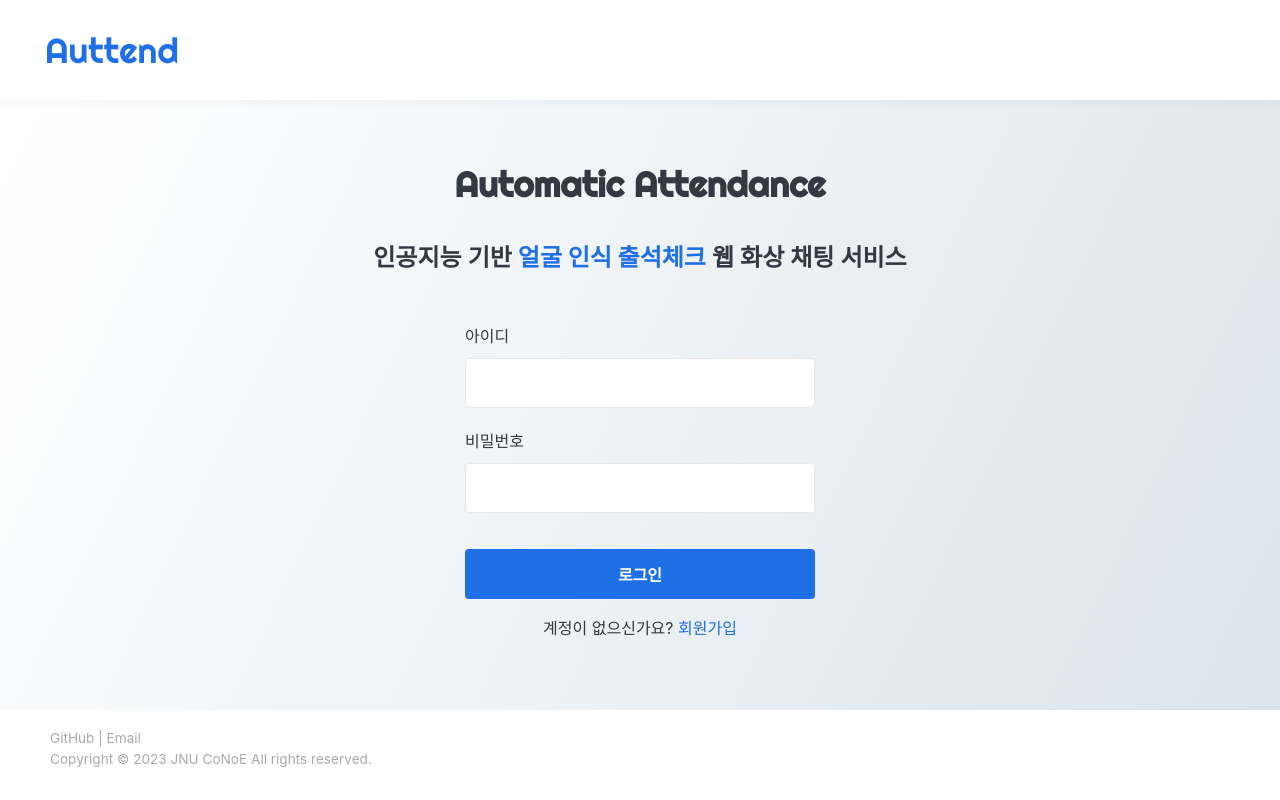
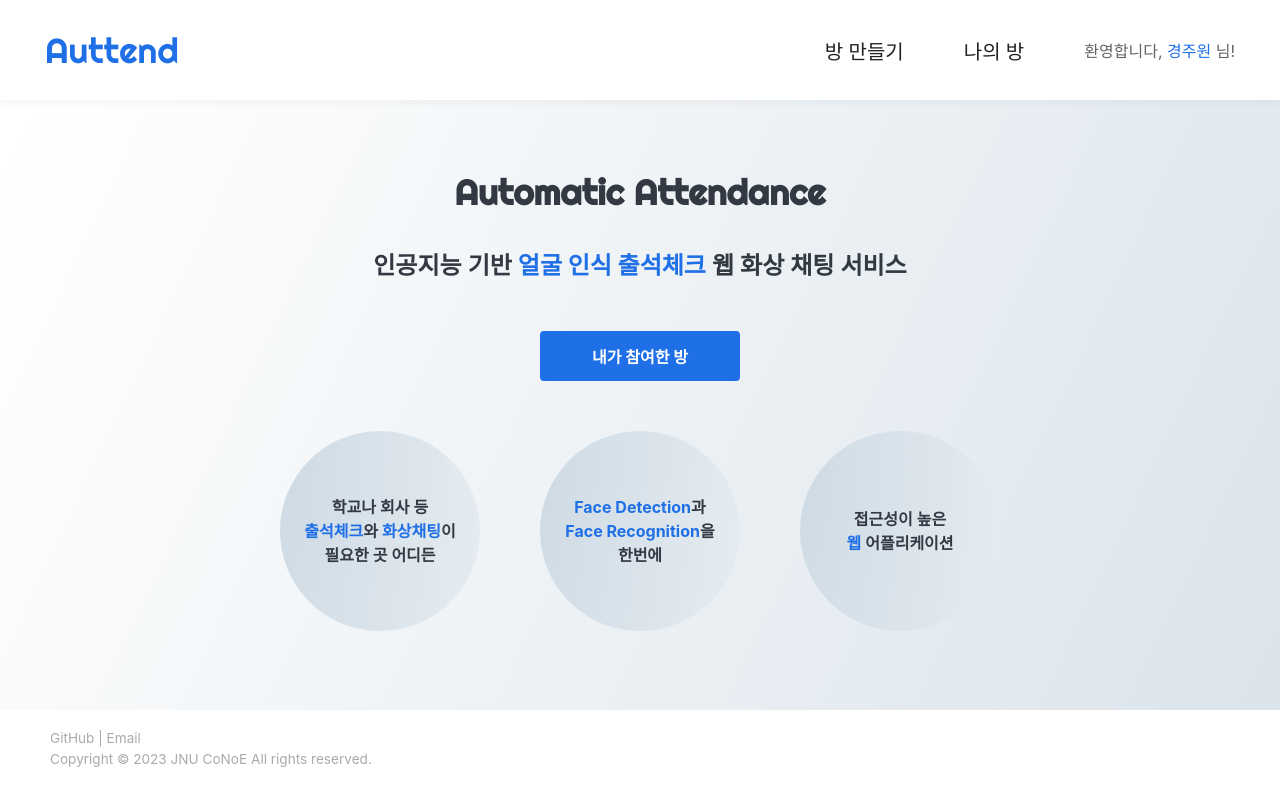
Before and after one commit to JNU-econovation/CoNoE, a React (Vite) app in the folder src/client/: page / in a window 1280 px wide. Built offline with nearby package versions, Linux system fonts and the light colour scheme; a web font is replaced by a local one.

Commit message:
feat: 로그인 여부에 따른 라우터 설정

```diff
--- a/src/client/src/App.jsx
+++ b/src/client/src/App.jsx
@@ -1,19 +1,21 @@
+import { useState } from "react";
 import { BrowserRouter, Routes, Route } from "react-router-dom";
 import { ThemeProvider } from "styled-components";
 import { HelmetProvider } from "react-helmet-async";
+
 import theme from "./styles/theme.js";
 import GlobalStyle from "./styles/GlobalStyle.js";
 import routes from "./routes.js";
+
 import Home from "./pages/Home.jsx";
 import SignUs from "./pages/SignUs.jsx";
 import CreateRoom from "./pages/CreateRoom.jsx";
+import SignIn from "./pages/SignIn";
 
-function AppRouter() {
+function PrivateRouter() {
   return (
-    <BrowserRouter>
-      <Routes>
+    <>
       <Route path={routes.home} element={<Home />} />
-        <Route path={routes.register} element={<SignUs />} />
       <Route path={routes.myPage} element={<div>my page</div>} />
       <Route path={routes.room} element={<div>Room</div>} />
       <Route path={routes.myRoom} element={<div>My Room</div>} />
@@ -21,7 +23,25 @@ function AppRouter() {
       <Route path={routes.createRoom} element={<CreateRoom />} />
       <Route path={routes.manageRoom} element={<div>Manage Room</div>} />
       <Route path="*" element={<div>error</div>} />
-      </Routes>
+    </>
+  );
+}
+
+function PublicRouter() {
+  return (
+    <>
+      <Route path={routes.home} element={<SignIn />} />
+      <Route path={routes.register} element={<SignUs />} />
+      <Route path="*" element={<div>error</div>} />
+    </>
+  );
+}
+
+function AppRouter() {
+  const [isLoggedIn, setIsLoggedIn] = useState(true);
+  return (
+    <BrowserRouter>
+      <Routes>{isLoggedIn ? PrivateRouter() : PublicRouter()}</Routes>
     </BrowserRouter>
   );
 }
--- a/src/client/src/components/home/Main.jsx
+++ /dev/null
@@ -1,82 +0,0 @@
-import React from "react";
-import styled from "styled-components";
-import { useNavigate } from "react-router-dom";
-
-import routes from "../../routes.js";
-import BlueButton from "../common/BlueButton.jsx";
-import Explanation from "./Explanation.jsx";
-
-const CircleBox = styled.article`
-  height: 200px;
-  margin-top: 50px;
-  display: grid;
-  grid-template-columns: 200px 200px 200px;
-  column-gap: 60px;
-`;
-
-const Circle = styled.div`
-  display: flex;
-  justify-content: center;
-  align-items: center;
-
-  border-radius: 9999px;
-  background: radial-gradient(
-    308.35% 966.56% at -26.83% -36%,
-    #c7d5e0 0.3%,
-    #ffffff 78.57%
-  );
-
-  .text {
-    text-align: center;
-    color: ${({ theme }) => theme.color.body};
-    font-weight: 600;
-    line-height: 150%;
-    strong {
-      color: ${({ theme }) => theme.color.main};
-      font-weight: 700;
-    }
-  }
-`;
-
-function Main() {
-  const navigate = useNavigate();
-  return (
-    <>
-      <Explanation />
-      <BlueButton
-        text="내가 참여한 방"
-        onClick={() => {
-          navigate(routes.myRoom);
-        }}
-      />
-
-      <CircleBox>
-        <Circle>
-          <div className="text">
-            학교나 회사 등<br />
-            <strong>출석체크</strong>와 <strong>화상채팅</strong>이<br />
-            필요한 곳 어디든
-          </div>
-        </Circle>
-
-        <Circle>
-          <div className="text">
-            <strong>Face Detection</strong>과<br />
-            <strong>Face Recognition</strong>을<br />
-            한번에
-          </div>
-        </Circle>
-
-        <Circle>
-          <div className="text">
-            접근성이 높은
-            <br />
-            <strong>웹</strong> 어플리케이션
-          </div>
-        </Circle>
-      </CircleBox>
-    </>
-  );
-}
-
-export default Main;
--- a/src/client/src/components/home/SignIn.jsx
+++ /dev/null
@@ -1,25 +0,0 @@
-import React from "react";
-import Explanation from "./Explanation.jsx";
-import Form from "../common/form/Form.jsx";
-import RegisterPhrase from "./RegisterPhrase.jsx";
-
-import FORM_INFO from "../../constant/FORM_INFO.js";
-import FORM_DEFAULT from "../../constant/FORM_DEFAULT.js";
-
-function SignIn() {
-  return (
-    <>
-      <Explanation />
-      <Form
-        onSubmit={(data) => console.log(data)}
-        onError={(err) => console.log(err)}
-        inputInformations={FORM_INFO.SIGN_IN}
-        defaultValues={FORM_DEFAULT.SIGN_IN}
-        buttonLabel="로그인"
-      />
-      <RegisterPhrase />
-    </>
-  );
-}
-
-export default React.memo(SignIn);
--- a/src/client/src/pages/Home.jsx
+++ b/src/client/src/pages/Home.jsx
@@ -1,24 +1,85 @@
-import React, { useState } from "react";
+import React from "react";
+import { useNavigate } from "react-router-dom";
+import styled from "styled-components";
+
 import Layout from "../components/common/layout/Layout.jsx";
-import Main from "../components/home/Main.jsx";
-import SignIn from "../components/home/SignIn.jsx";
+import Explanation from "../components/home/Explanation.jsx";
+import BlueButton from "../components/common/BlueButton.jsx";
+
+import routes from "../routes.js";
+
+const CircleBox = styled.article`
+  height: 200px;
+  margin-top: 50px;
+  display: grid;
+  grid-template-columns: 200px 200px 200px;
+  column-gap: 60px;
+`;
+
+const Circle = styled.div`
+  display: flex;
+  justify-content: center;
+  align-items: center;
+
+  border-radius: 9999px;
+  background: radial-gradient(
+    308.35% 966.56% at -26.83% -36%,
+    #c7d5e0 0.3%,
+    #ffffff 78.57%
+  );
+
+  .text {
+    text-align: center;
+    color: ${({ theme }) => theme.color.body};
+    font-weight: 600;
+    line-height: 150%;
+    strong {
+      color: ${({ theme }) => theme.color.main};
+      font-weight: 700;
+    }
+  }
+`;
 
 function Home() {
-  const [isLoggedIn, setIsLoggedIn] = useState(false);
+  const navigate = useNavigate();
 
-  if (!isLoggedIn) {
-    return (
-      <Layout isLoggedIn={isLoggedIn}>
-        <SignIn />
-      </Layout>
-    );
-  } else {
-    return (
-      <Layout isLoggedIn={isLoggedIn}>
-        <Main />
-      </Layout>
-    );
-  }
+  return (
+    <Layout isLoggedIn={true}>
+      <Explanation />
+      <BlueButton
+        text="내가 참여한 방"
+        onClick={() => {
+          navigate(routes.myRoom);
+        }}
+      />
+
+      <CircleBox>
+        <Circle>
+          <div className="text">
+            학교나 회사 등<br />
+            <strong>출석체크</strong>와 <strong>화상채팅</strong>이<br />
+            필요한 곳 어디든
+          </div>
+        </Circle>
+
+        <Circle>
+          <div className="text">
+            <strong>Face Detection</strong>과<br />
+            <strong>Face Recognition</strong>을<br />
+            한번에
+          </div>
+        </Circle>
+
+        <Circle>
+          <div className="text">
+            접근성이 높은
+            <br />
+            <strong>웹</strong> 어플리케이션
+          </div>
+        </Circle>
+      </CircleBox>
+    </Layout>
+  );
 }
 
 export default Home;
--- /dev/null
+++ b/src/client/src/pages/SignIn.jsx
@@ -0,0 +1,27 @@
+import React from "react";
+
+import Layout from "../components/common/layout/Layout.jsx";
+import Explanation from "../components/home/Explanation.jsx";
+import RegisterPhrase from "../components/home/RegisterPhrase.jsx";
+
+import Form from "../components/common/form/Form.jsx";
+import FORM_INFO from "../constant/FORM_INFO.js";
+import FORM_DEFAULT from "../constant/FORM_DEFAULT.js";
+
+function Home() {
+  return (
+    <Layout isLoggedIn={false}>
+      <Explanation />
+      <Form
+        onSubmit={(data) => console.log(data)}
+        onError={(err) => console.log(err)}
+        inputInformations={FORM_INFO.SIGN_IN}
+        defaultValues={FORM_DEFAULT.SIGN_IN}
+        buttonLabel="로그인"
+      />
+      <RegisterPhrase />
+    </Layout>
+  );
+}
+
+export default Home;
```
Lines whose indentation alone changed are shown as unchanged.
